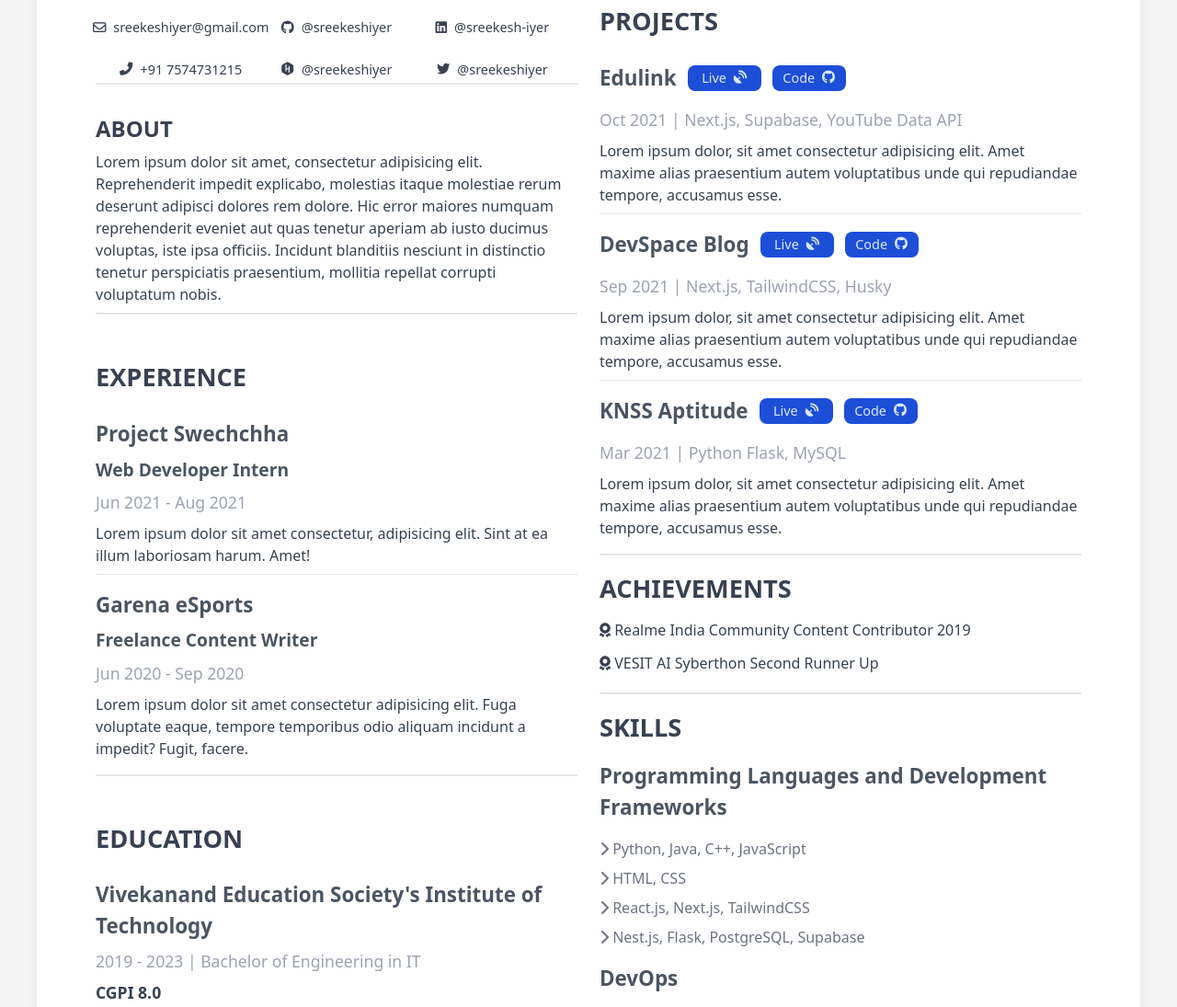
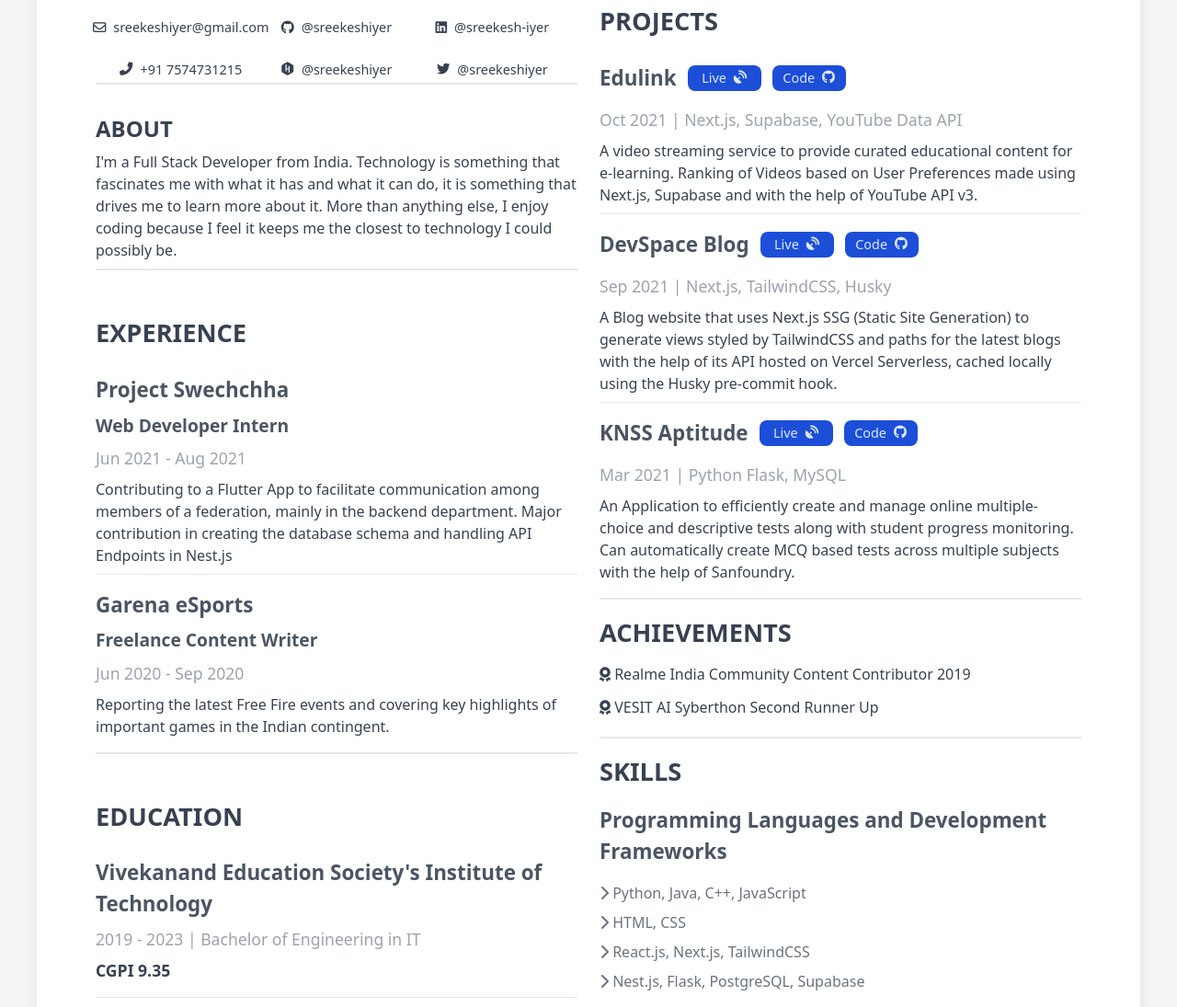
Before and after one commit to sreekeshiyer/resume-website, a plain HTML site: page index.html in a window 1280 px wide. Shown: the part 251-1346 px from the top of the page at 92% size. Drawn offline with Linux system fonts and the light colour scheme.

Commit message:
Update index.html

```diff
--- a/index.html
+++ b/index.html
@@ -113,15 +113,7 @@
                                 About
                             </h1>
                             <p class="lg:text-center">
-                                Lorem ipsum dolor sit amet, consectetur
-                                adipisicing elit. Reprehenderit impedit
-                                explicabo, molestias itaque molestiae rerum
-                                deserunt adipisci dolores rem dolore. Hic error
-                                maiores numquam reprehenderit eveniet aut quas
-                                tenetur aperiam ab iusto ducimus voluptas, iste
-                                ipsa officiis. Incidunt blanditiis nesciunt in
-                                distinctio tenetur perspiciatis praesentium,
-                                mollitia repellat corrupti voluptatum nobis.
+                                I'm a Full Stack Developer from India. Technology is something that fascinates me with what it has and what it can do, it is something that drives me to learn more about it. More than anything else, I enjoy coding because I feel it keeps me the closest to technology I could possibly be.
                             </p>
                         </div>
 
@@ -153,9 +145,7 @@
                                     Jun 2021 - Aug 2021
                                 </h1>
                                 <p>
-                                    Lorem ipsum dolor sit amet consectetur,
-                                    adipisicing elit. Sint at ea illum
-                                    laboriosam harum. Amet!
+                                    Contributing to a Flutter App to facilitate communication among members of a federation, mainly in the backend department. Major contribution in creating the database schema and handling API Endpoints in Nest.js
                                 </p>
                             </div>
                             <div id="experience-two" class="py-2">
@@ -173,10 +163,7 @@
                                     Jun 2020 - Sep 2020
                                 </h1>
                                 <p>
-                                    Lorem ipsum dolor sit amet consectetur
-                                    adipisicing elit. Fuga voluptate eaque,
-                                    tempore temporibus odio aliquam incidunt a
-                                    impedit? Fugit, facere.
+                                    Reporting the latest Free Fire events and covering key highlights of important games in the Indian contingent.
                                 </p>
                             </div>
                         </div>
@@ -206,7 +193,7 @@
                                     2019 - 2023 | Bachelor of Engineering in IT
                                 </h1>
                                 <p class="text-[1.1rem] font-semibold my-2">
-                                    CGPI 8.0
+                                    CGPI 9.35
                                 </p>
                             </div>
                             <div id="education-two" class="py-2">
@@ -271,10 +258,7 @@
                                     API
                                 </h1>
                                 <p>
-                                    Lorem ipsum dolor, sit amet consectetur
-                                    adipisicing elit. Amet maxime alias
-                                    praesentium autem voluptatibus unde qui
-                                    repudiandae tempore, accusamus esse.
+                                    A video streaming service to provide curated educational content for e-learning. Ranking of Videos based on User Preferences made using Next.js, Supabase and with the help of YouTube API v3.
                                 </p>
                             </div>
                             <div
@@ -309,10 +293,7 @@
                                     Sep 2021 | Next.js, TailwindCSS, Husky
                                 </h1>
                                 <p>
-                                    Lorem ipsum dolor, sit amet consectetur
-                                    adipisicing elit. Amet maxime alias
-                                    praesentium autem voluptatibus unde qui
-                                    repudiandae tempore, accusamus esse.
+                                    A Blog website that uses Next.js SSG (Static Site Generation) to generate views styled by TailwindCSS and paths for the latest blogs with the help of its API hosted on Vercel Serverless, cached locally using the Husky pre-commit hook.
                                 </p>
                             </div>
                             <div id="project-three" class="py-2">
@@ -344,10 +325,7 @@
                                     Mar 2021 | Python Flask, MySQL
                                 </h1>
                                 <p>
-                                    Lorem ipsum dolor, sit amet consectetur
-                                    adipisicing elit. Amet maxime alias
-                                    praesentium autem voluptatibus unde qui
-                                    repudiandae tempore, accusamus esse.
+                                    An Application to efficiently create and manage online multiple-choice and descriptive tests along with student progress monitoring. Can automatically create MCQ based tests across multiple subjects with the help of Sanfoundry.
                                 </p>
                             </div>
                         </div>
```
